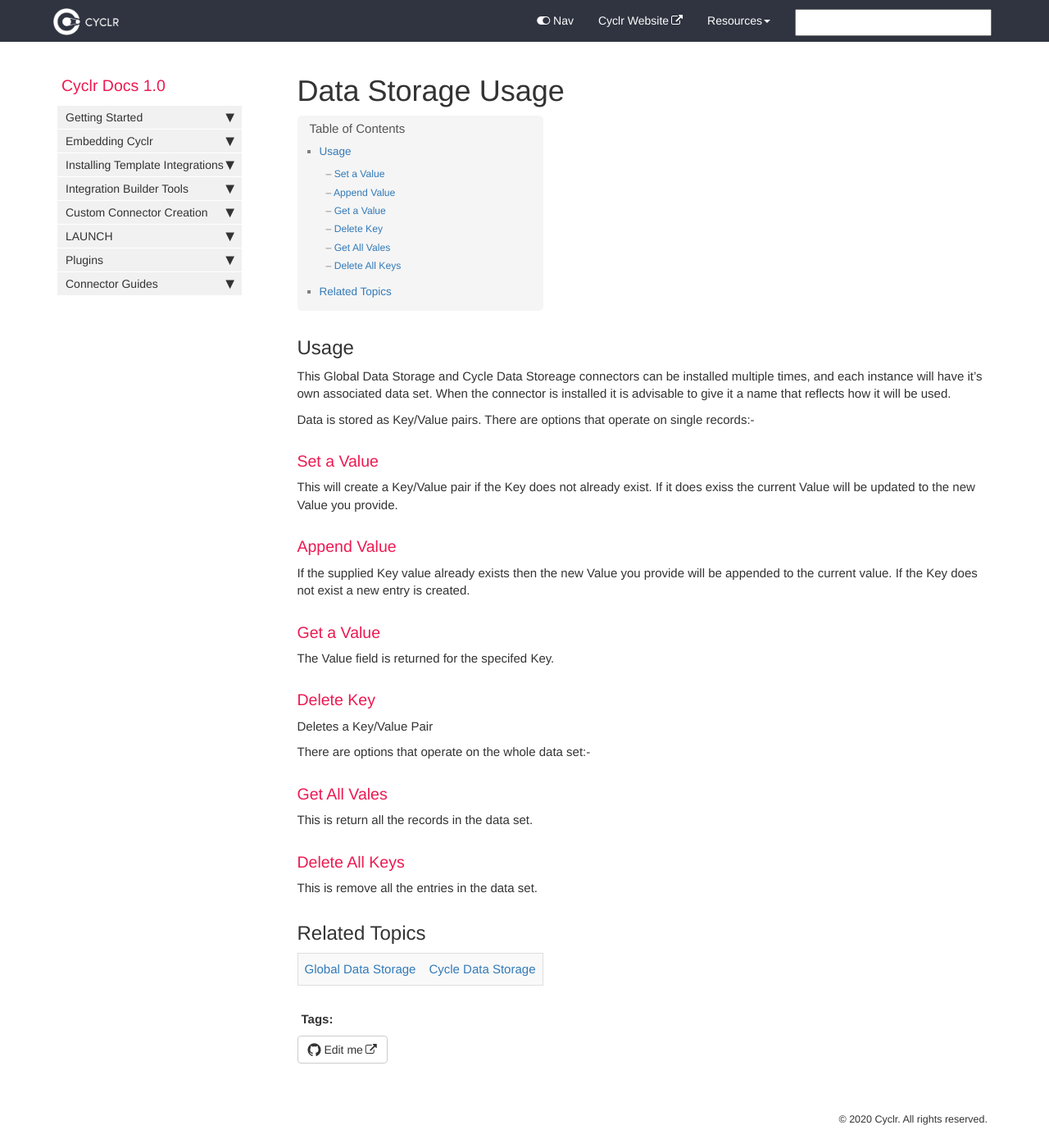
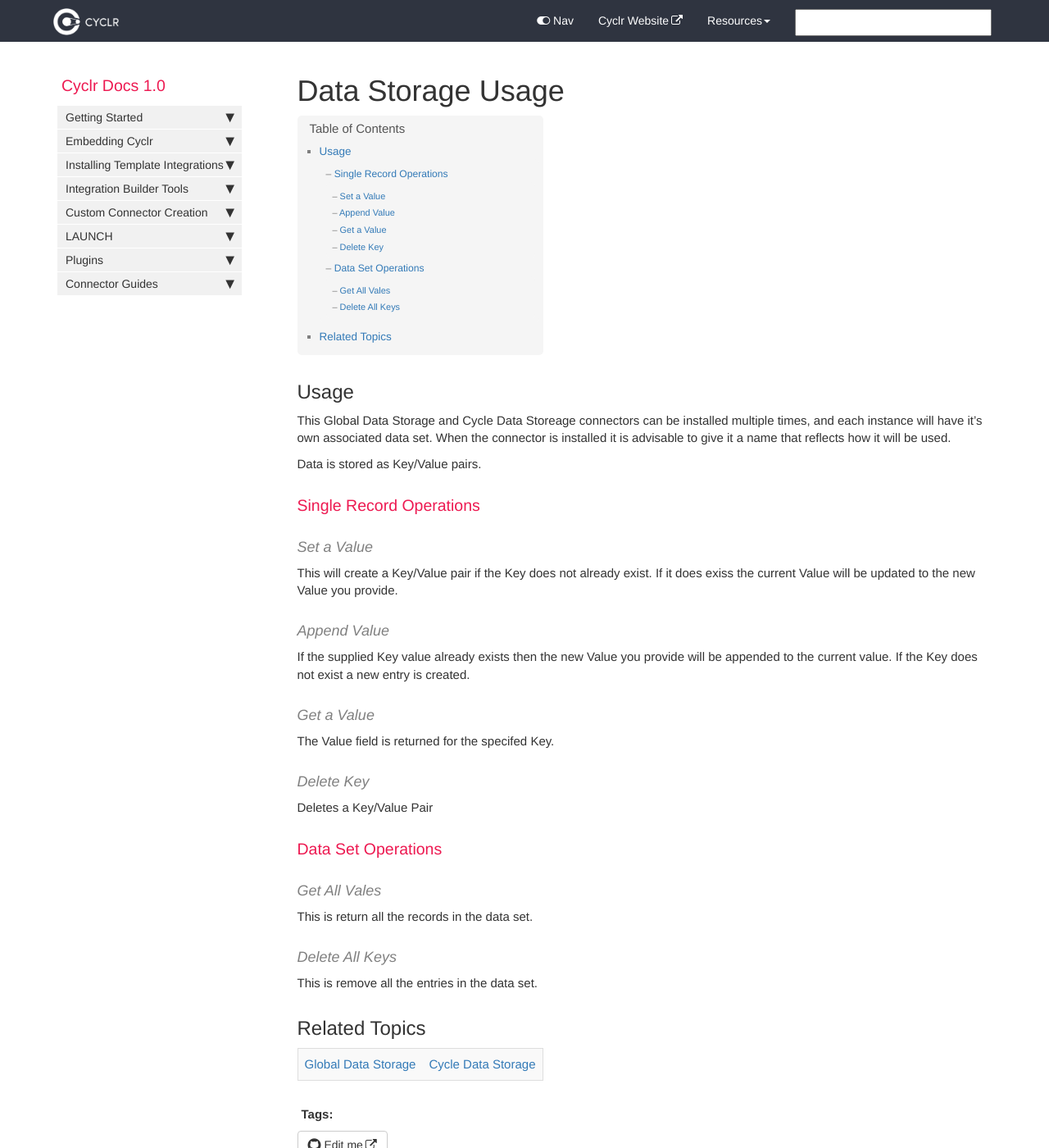
Before and after one commit to sneakysneak/docs, a Jekyll site: the page built from pages/utiltiy-connectors/data-storage-usage.md, in a window 1280 px wide and 1400 px high. Shown: the whole window at 82% size. Built offline with Jekyll 4.4.1, drawn with Linux system fonts in a browser that asks for light colours; nearby versions of some CDN libraries; comment, search, counter and statistics services are not loaded.

Commit message:
Update data-storage-usage.md

```diff
--- a/pages/utiltiy-connectors/data-storage-usage.md
+++ b/pages/utiltiy-connectors/data-storage-usage.md
@@ -8,26 +8,28 @@ tags: [utility-connector-details]
 
 This Global Data Storage and Cycle Data Storeage connectors can be installed multiple times, and each instance will have it's own associated data set.  When the connector is installed it is advisable to give it a name that reflects how it will be used.
 
-Data is stored as Key/Value pairs.  There are options that operate on single records:-
+Data is stored as Key/Value pairs.
 
-### Set a Value
+### Single Record Operations
+
+#### Set a Value
 This will create a Key/Value pair if the Key does not already exist.  If it does exiss the current Value will be updated to the new Value you provide.
 
-### Append Value
+#### Append Value
 If the supplied Key value already exists then the new Value you provide will be appended to the current value.  If the Key does not exist a new entry is created.
 
-### Get a Value
+#### Get a Value
 The Value field is returned for the specifed Key.
 
-### Delete Key
+#### Delete Key
 Deletes a Key/Value Pair
 
-There are options that operate on the whole data set:-
+### Data Set Operations
 
-### Get All Vales
+#### Get All Vales
 This is return all the records in the data set.
 
-### Delete All Keys
+#### Delete All Keys
 This is remove all the entries in the data set.
 
 ## Related Topics
```
